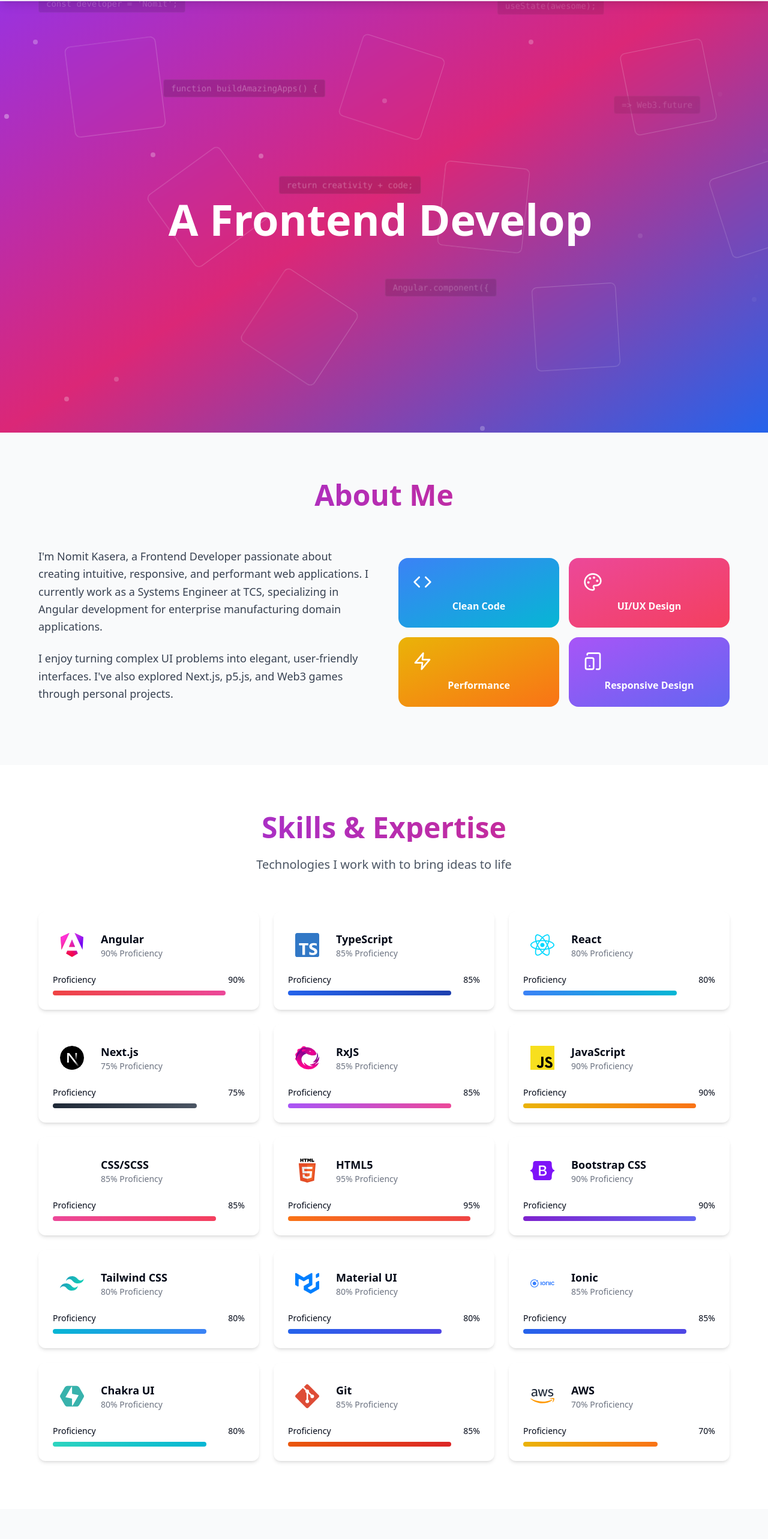
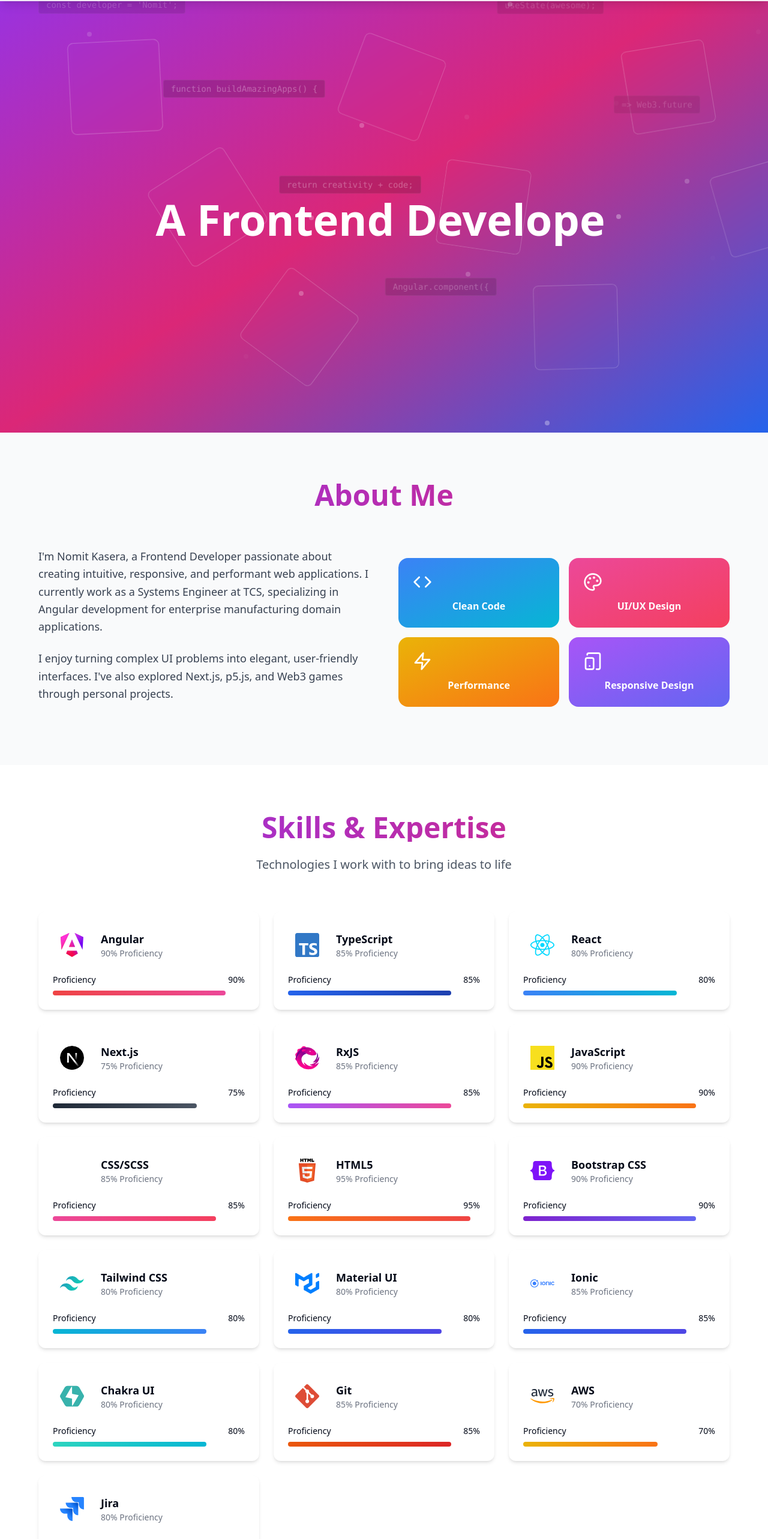
Before and after one commit to nomit-kasera/my-portfolio, a Next.js app: page / in a window 1280 px wide. Shown: the part 79-2644 px from the top of the page at 60% size. Built offline with nearby package versions, Linux system fonts and the light colour scheme; some icons are missing.

Commit message:
SEO optimization

```diff
--- a/src/pages/_app.tsx
+++ b/src/pages/_app.tsx
@@ -1,6 +1,15 @@
+import Head from "next/head";
 import "../styles/globals.css"
 import type { AppProps } from "next/app";
 
 export default function App({ Component, pageProps }: AppProps) {
-  return <Component {...pageProps} />;
+  return (
+    <>
+      <Head>
+        <title>Nomit Kasera | Frontend Developer</title>
+        <meta name="viewport" content="width=device-width, initial-scale=1" />
+      </Head>
+      <Component {...pageProps} />
+    </>
+  );
 }
--- a/src/pages/_document.tsx
+++ b/src/pages/_document.tsx
@@ -6,7 +6,8 @@
       <Head >
         <meta name="description" content="Nomit Kasera - Frontend Developer" />
         <meta name="title" content="Nomit Kasera | Frontend Developer" />
-
+        <meta name="robots" content="index, follow" />
+        <link rel="canonical" href="https://nomit.me/" />
         {/* <!-- Open Graph / Facebook --> */}
         <meta property="og:type" content="website" />
         <meta property="og:url" content="https://nomit.me/" />
--- a/src/pages/index.tsx
+++ b/src/pages/index.tsx
@@ -429,6 +429,7 @@
       icon: <Icon icon="logos:aws" width="40" height="40" />,
       color: "from-yellow-500 to-orange-500",
     },
+    { name: "Jira", level: 80, icon: <Icon icon="logos:jira" width="40" height="40" />, color: "from-blue-600 to-indigo-600" },
     // {
     //   name: "Web3",
     //   level: 65,
```
